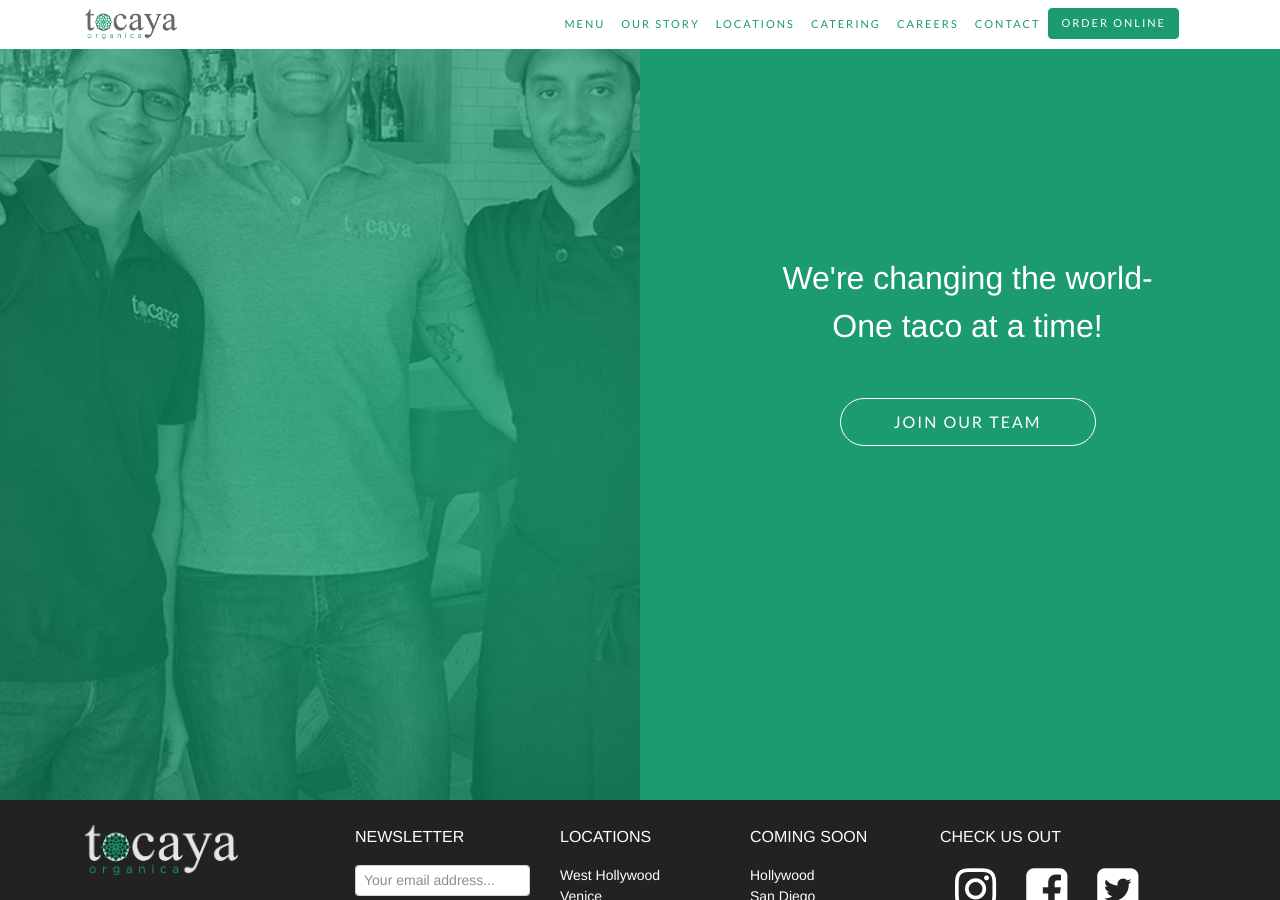
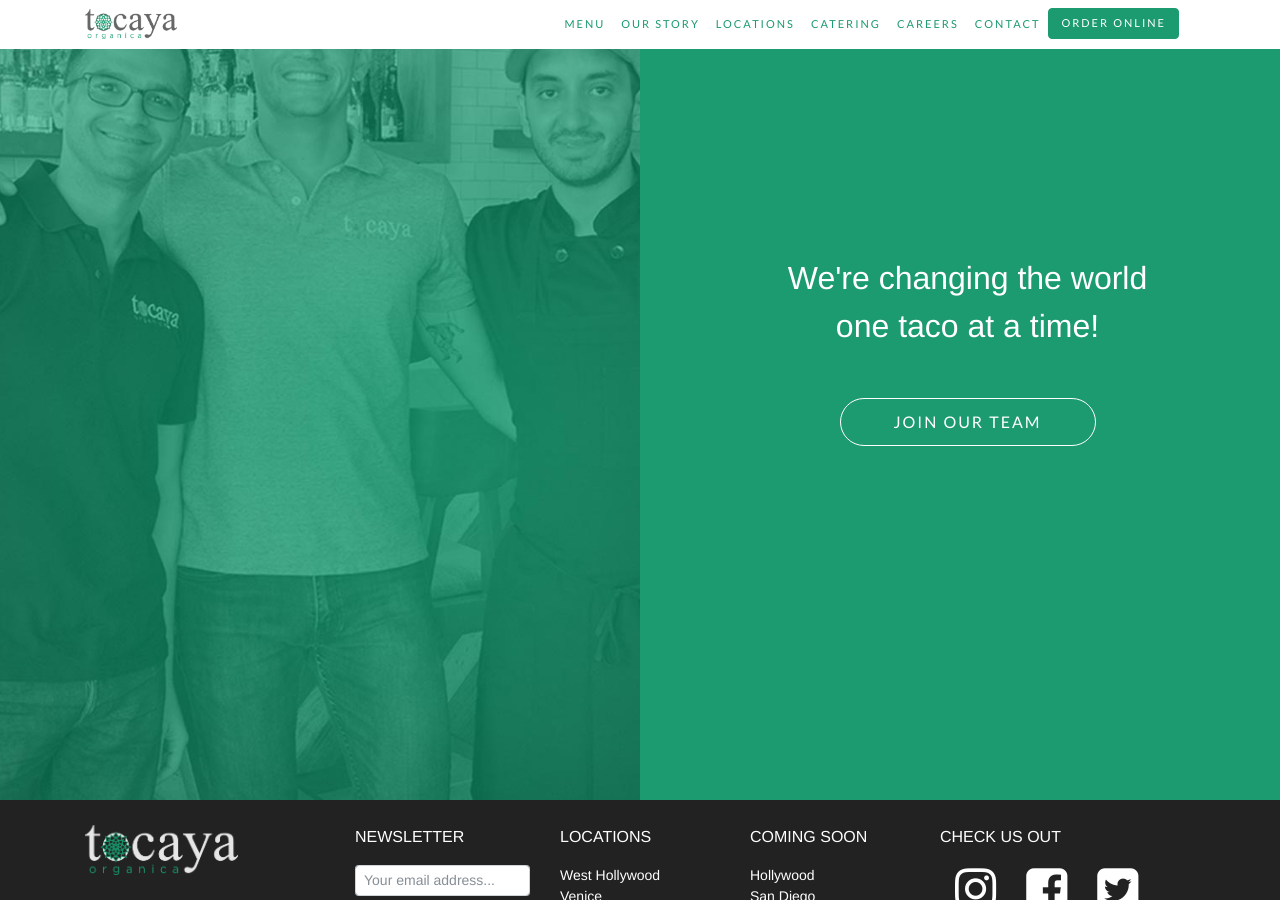
Before and after one commit to tocayaorganica/tocayaorganica.github.io, a Jekyll site: the page built from index.md, in a window 1280 px wide and 900 px high, scrolled down 2800 px. Built offline with Jekyll 4.4.1, drawn with Linux system fonts in a browser that asks for light colours; some web fonts are replaced.

```diff
--- a/index.md
+++ b/index.md
@@ -63,9 +63,9 @@ sections:
   background-color: "#1c9a70"
   image: "/uploads/Team-b1da38.jpg"
   message: |-
-    We're changing the world-
+    We're changing the world
     <br>
-    One taco at a time!
+    one taco at a time!
   message-size: 2rem
   mobile-message-size: 1.5rem
   message-animation: true
```
